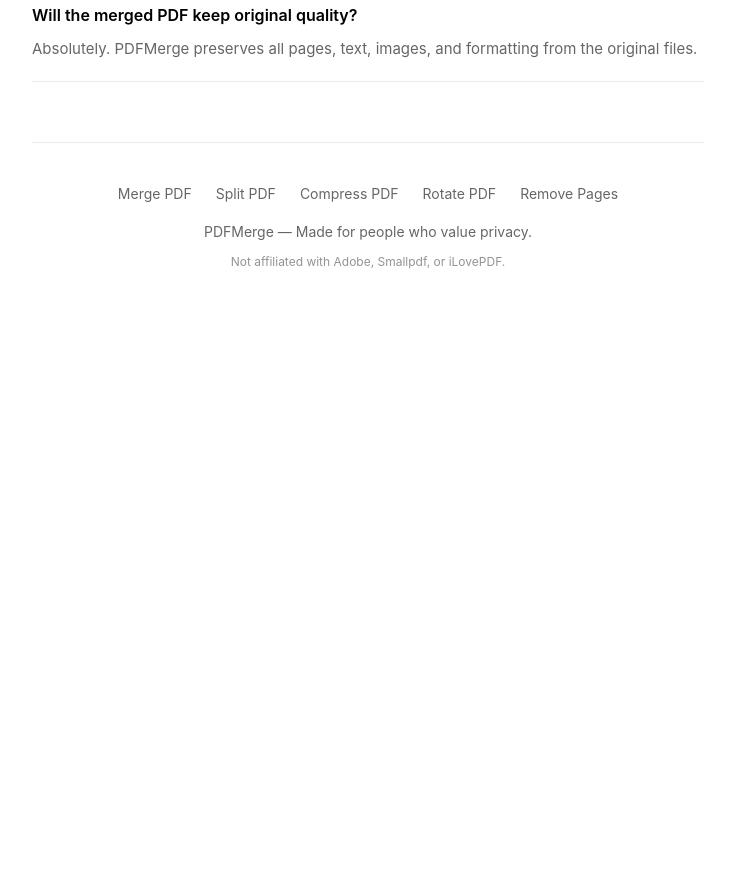
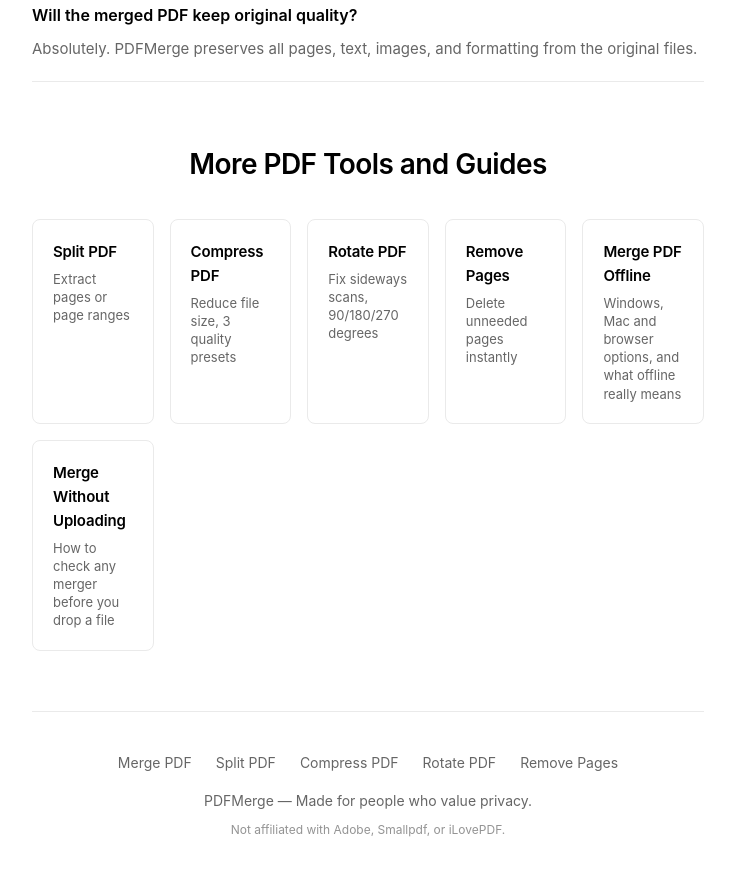
Before and after one commit to makszoom/pdf-merge, a plain HTML site: page merge-pdf.html in a window 1280 px wide. Shown: the part 1656-2536 px from the top of the page, without its empty margins (272-1007 px from the left). Before the commit the page ends 1967 px from the top, so only its background shows below. Drawn offline with Linux system fonts and the light colour scheme.

Commit message:
seo: merge-pdf.html

```diff
--- a/merge-pdf.html
+++ b/merge-pdf.html
@@ -99,6 +99,36 @@
             </div>
         </section>
 
+        <section class="related">
+            <h2>More PDF Tools and Guides</h2>
+            <div class="related-grid">
+                <a href="split-pdf" class="related-card">
+                    <h3>Split PDF</h3>
+                    <p>Extract pages or page ranges</p>
+                </a>
+                <a href="compress-pdf" class="related-card">
+                    <h3>Compress PDF</h3>
+                    <p>Reduce file size, 3 quality presets</p>
+                </a>
+                <a href="rotate-pdf" class="related-card">
+                    <h3>Rotate PDF</h3>
+                    <p>Fix sideways scans, 90/180/270 degrees</p>
+                </a>
+                <a href="remove-pages" class="related-card">
+                    <h3>Remove Pages</h3>
+                    <p>Delete unneeded pages instantly</p>
+                </a>
+                <a href="merge-pdf-offline" class="related-card">
+                    <h3>Merge PDF Offline</h3>
+                    <p>Windows, Mac and browser options, and what offline really means</p>
+                </a>
+                <a href="merge-pdf-without-uploading" class="related-card">
+                    <h3>Merge Without Uploading</h3>
+                    <p>How to check any merger before you drop a file</p>
+                </a>
+            </div>
+        </section>
+
         <footer class="footer">
             <div class="footer-links">
                 <a href="/">Merge PDF</a>
```
